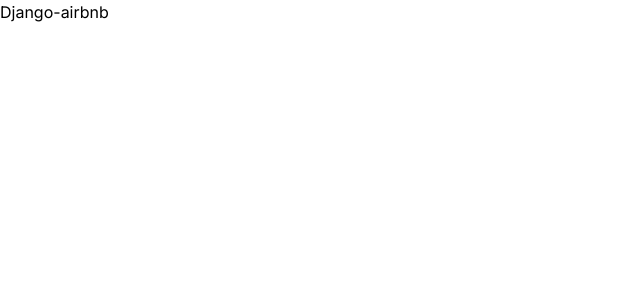
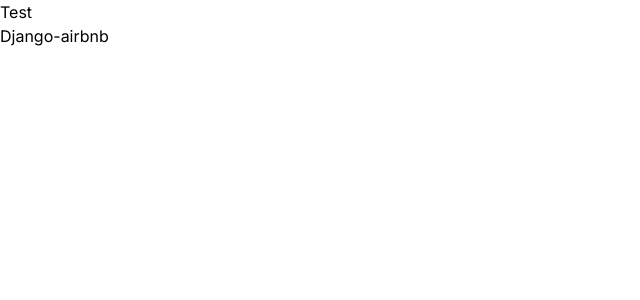
Before and after one commit to PayamAnari/django-airbnb, a Next.js app: page / in a window 1280 px wide. Shown: the top 300 px of the page, without its empty margins (0-640 px from the left). Built offline with nearby package versions, Linux system fonts and the light colour scheme.

Commit message:
add navbar to layout

```diff
--- a/app/layout.tsx
+++ b/app/layout.tsx
@@ -1,6 +1,7 @@
 import type { Metadata } from "next";
 import { Inter } from "next/font/google";
 import "./globals.css";
+import Navbar from "./components/navbar/Navbar";
 
 const inter = Inter({ subsets: ["latin"] });
 
@@ -16,7 +17,11 @@ export default function RootLayout({
 }>) {
   return (
     <html lang="en">
-      <body className={inter.className}>{children}</body>
+      <body className={inter.className}>
+        <Navbar />
+        {children}
+
+      </body>
     </html>
   );
 }
```
